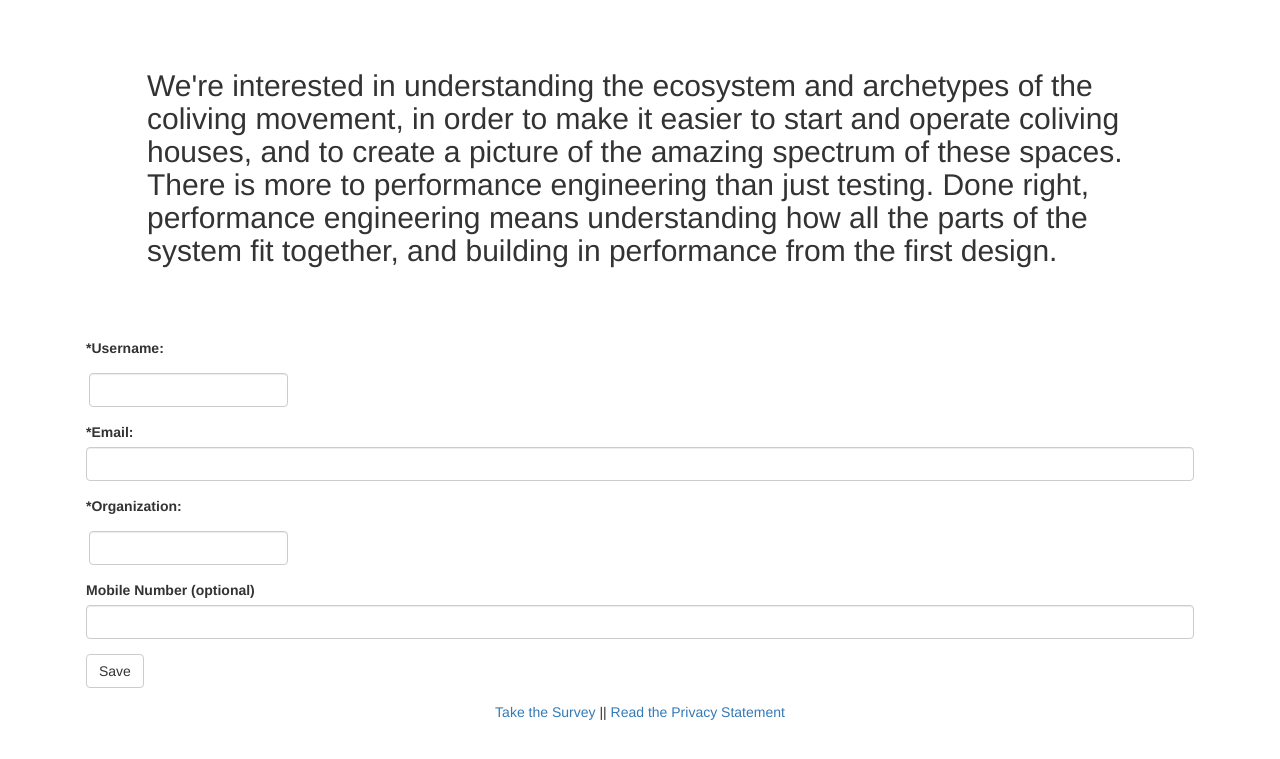
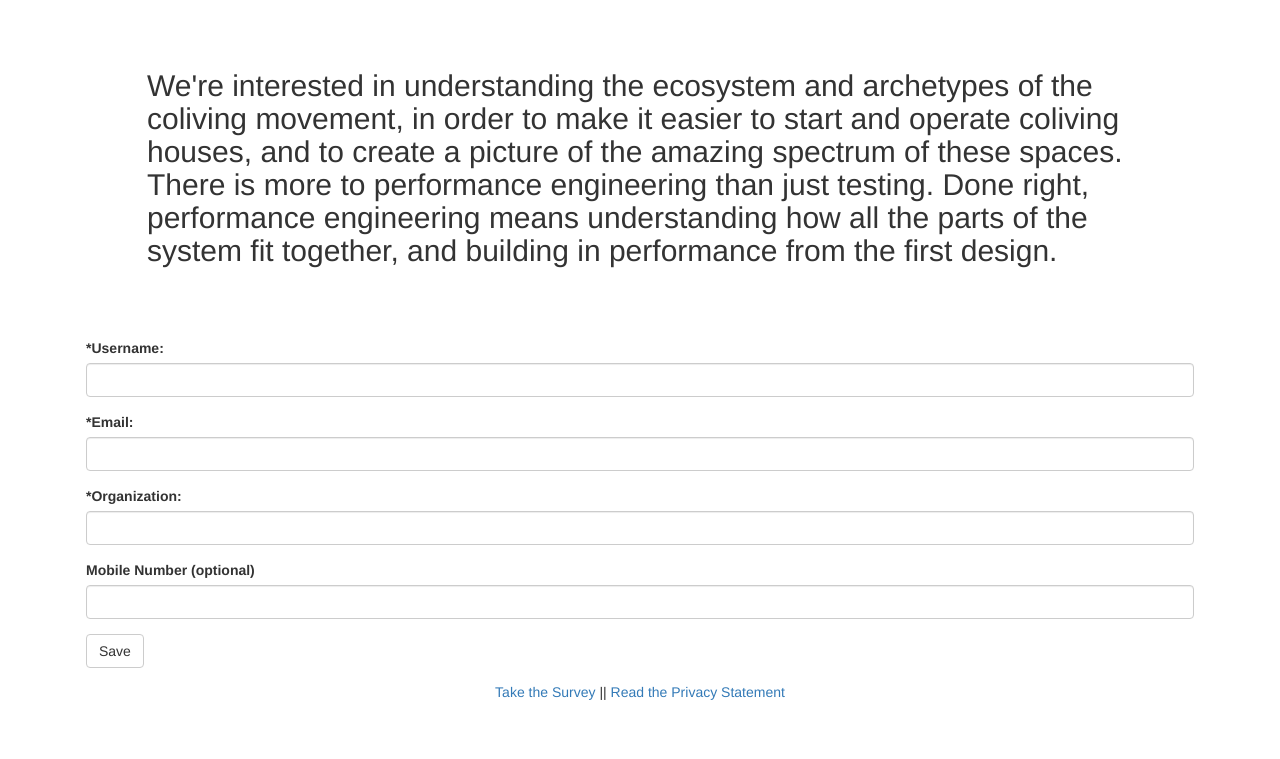
Before and after one commit to suparsana21/simple-survey, a website: page index.html in a window 1280 px wide. Shown: the part 163-922 px from the top of the page. Drawn offline with nearby package versions, Linux system fonts and the light colour scheme.

Commit message:
make sure inputs on homepage match

```diff
--- a/public/css/index.css
+++ b/public/css/index.css
@@ -89,6 +89,14 @@
                       margin: 10px 3px;
                       box-sizing: border-box;
                   }
+
+                  input[type=text].form-control {
+                    /* match with other bootstrap input.form-control elements*/
+                      width: 100%;
+                      padding: 6px 12px;
+                      margin: 0;
+                  }
+
                   p {
                     display: block;
                       margin-block-start: -4em;
```
